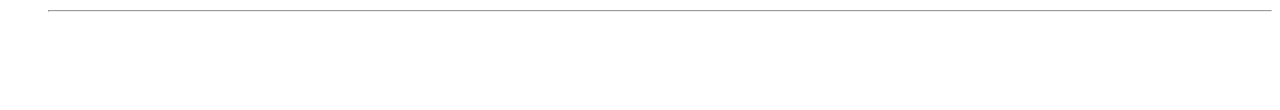
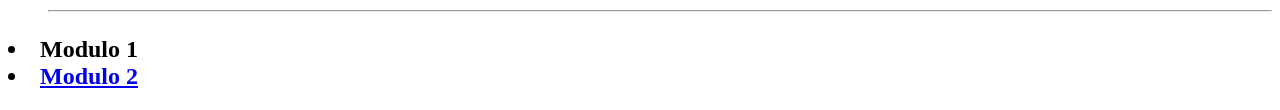
Before and after one commit to LRub10/CV_Rubio-, a plain HTML site: page INDEX.html in a window 1280 px wide. Shown: the part 1294-1404 px from the top of the page. Before the commit the page ends 1350 px from the top, so only its background shows below. Drawn offline with Linux system fonts and the light colour scheme.

Commit message:
Update INDEX.html

```diff
--- a/INDEX.html
+++ b/INDEX.html
@@ -38,7 +38,11 @@
 <hr>
 </ul>
 
+<li>Modulo 1
+<a href="https://github.com/augustoramet/Modulo1">
 
+<li>Modulo 2
+<a href="https://github.com/Monsalva10/Modulo2">
 
 
 
```
